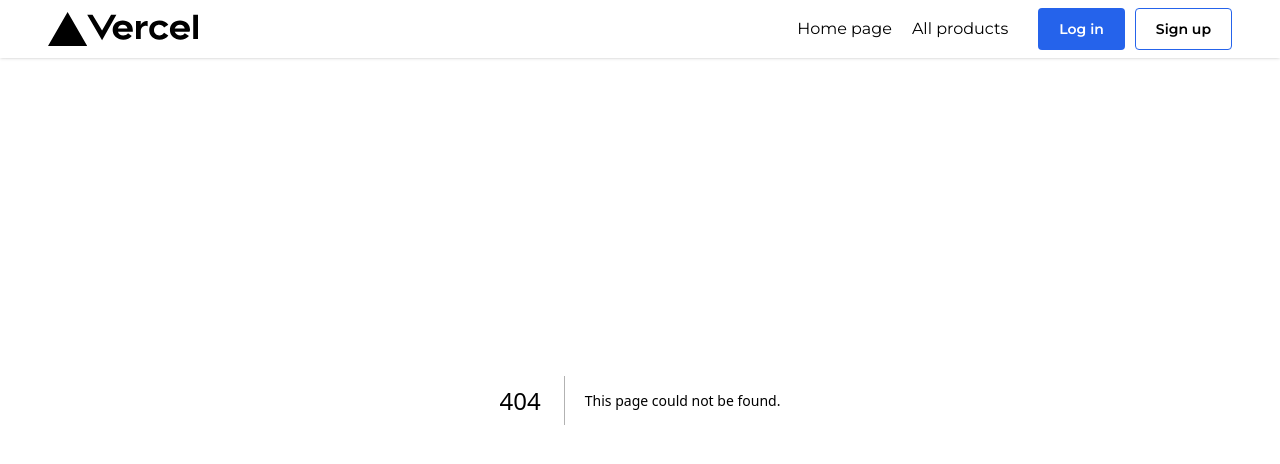
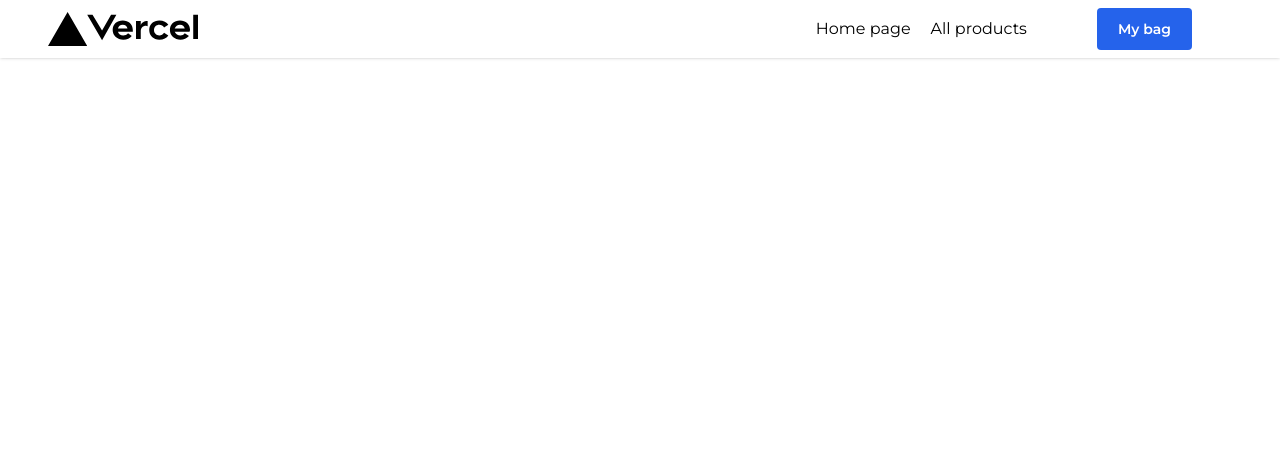
Before and after one commit to XushnayevAsadbek/Shop-next13, a Next.js app: page /shopping-cart in a window 1280 px wide. Before the commit this address had no page. Shown: the top 464 px of the page. Built offline with nearby package versions, Linux system fonts and the light colour scheme.

Commit message:
Add to card commit

```diff
--- a/package.json
+++ b/package.json
@@ -14,7 +14,8 @@
     "next": "13.5.4",
     "react": "^18",
     "react-dom": "^18",
-    "react-stars": "^2.2.5"
+    "react-stars": "^2.2.5",
+    "react-toastify": "^9.1.3"
   },
   "devDependencies": {
     "@types/node": "^20",
--- a/src/app/(.)product/[id]/page.tsx
+++ b/src/app/(.)product/[id]/page.tsx
@@ -8,6 +8,7 @@ import { useEffect, useState } from "react";
 import { StarIcon as StarIconOutline } from '@heroicons/react/24/outline';
 import { StarIcon } from '@heroicons/react/24/solid';
 import ReactStars from 'react-stars'
+import { toast } from "react-toastify";
 
 
 
@@ -19,7 +20,31 @@ const ProductDetailPage = () => {
     const [isOpen, setIsOpen] = useState(true)
     const router = useRouter()
 
+    const handleClick = () => {
+        const products: ProductType[] = JSON.parse(localStorage.getItem('carts') as string) || [];
+        const isExitsProduct = products.find(c=>c.id ===product?.id);
+        if( isExitsProduct){
+            const updatedData = products.map(c=>{
+                if(c.id === product?.id){
+                    return{
+                        ...c ,
+                        quantity: c.quantity + 1,
 
+                    };
+
+
+                }
+                return c;
+            });
+            localStorage.setItem('carts' , JSON.stringify(updatedData)) ;
+        } else{
+            const data = [...products , {...product, quantity: 1}];
+            localStorage.setItem('carts' , JSON.stringify(data)) ;
+
+        }
+        toast("Product added to  your bag!!")
+
+    }
     useEffect(() => {
         async function getData() {
             setloading(true);
@@ -101,7 +126,7 @@ const ProductDetailPage = () => {
                                         </p>
                                     </div>
                                     <div className='space-y-3 text-sm'>
-										<button className='button ml-0 w-full bg-blue-600 text-white border-transparent hover:border-blue-600 hover:bg-transparent hover:text-black'>
+                                        <button className='button ml-0 w-full bg-blue-600 text-white border-transparent hover:border-blue-600 hover:bg-transparent hover:text-black' onClick={handleClick}>
                                             Add to bag
                                         </button>
                                         <button
--- a/src/app/layout.tsx
+++ b/src/app/layout.tsx
@@ -2,11 +2,14 @@ import './globals.css'
 import type { Metadata } from 'next'
 import { Montserrat } from 'next/font/google'
 import Navbar from '@/components/navbar'
+import { ToastContainer, toast } from 'react-toastify';
+import 'react-toastify/dist/ReactToastify.css';
+
 
 const montserrat = Montserrat({
-   subsets: ['latin'] ,
-   display:'swap',
-   })
+  subsets: ['latin'],
+  display: 'swap',
+})
 
 export const metadata: Metadata = {
   title: 'Create Next App',
@@ -21,10 +24,11 @@ export default function RootLayout({
   return (
     <html lang="en">
       <body className={montserrat.className}>
-        <Navbar/>
+        <Navbar />
+        <ToastContainer/>
         {children}
 
-        </body>
+      </body>
     </html>
   )
 }
--- /dev/null
+++ b/src/app/shopping-cart/page.tsx
@@ -0,0 +1,9 @@
+ const ShoppingCart = () =>{
+    return(
+        <div>
+            ShoppingCard
+        </div>
+    )
+ }
+
+ export default ShoppingCart  ;
--- a/src/components/navbar.tsx
+++ b/src/components/navbar.tsx
@@ -17,12 +17,12 @@ const Navbar = () => {
       <Link href={'/'} className="mr-5 hover:text-gray-900 ">Home page</Link>
       <Link href={'/products'} className="mr-5 hover:text-gray-900 " >All products</Link>
     </nav>
-                <button className="button bg-blue-600 text-white border-transparent hover:border-blue-600 hover:bg-transparent hover:text-black ">
-                    Log in
+               <Link href={'/shopping-cart'}>
+               <button className="button bg-blue-600 text-white border-transparent hover:border-blue-600 hover:bg-transparent hover:text-black ">
+                    My bag
                 </button>
-                <button className="button bg-transparent border-blue-600 hover:border-transparent hover:bg-blue-600 hover:text-white  ">
-                    Sign up
-                </button>
+               </Link>
+
 
             </div>
         </header>
--- a/src/interface/index.ts
+++ b/src/interface/index.ts
@@ -5,5 +5,6 @@ export interface ProductType {
     description:string;
     category:string;
     image:string;
+    quantity:number;
     rating:{rate: number ; count: number };
 }
```
Also changed, not shown: 1 other file (tests, documents, lock files or other folders). Lines whose indentation alone changed are shown as unchanged.
